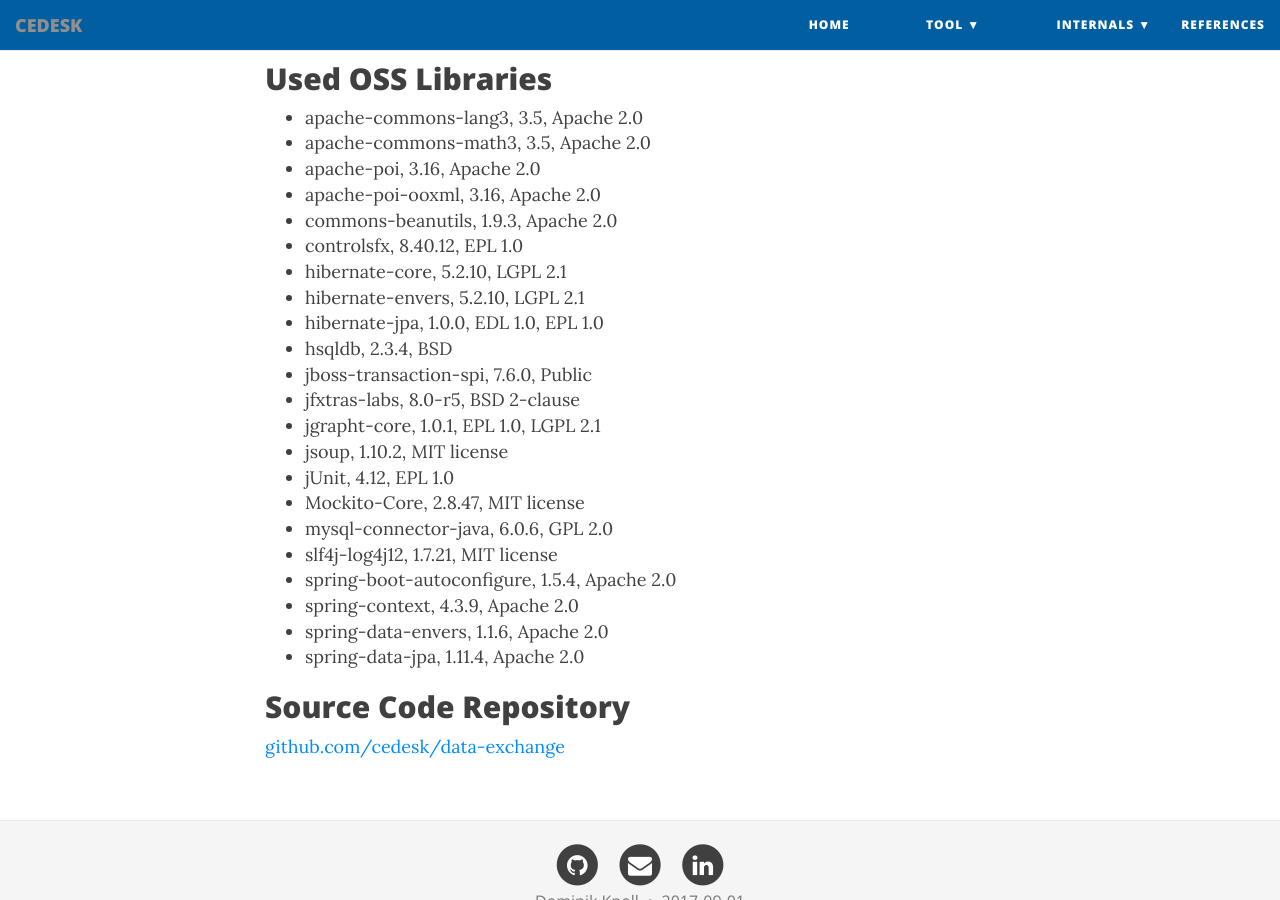
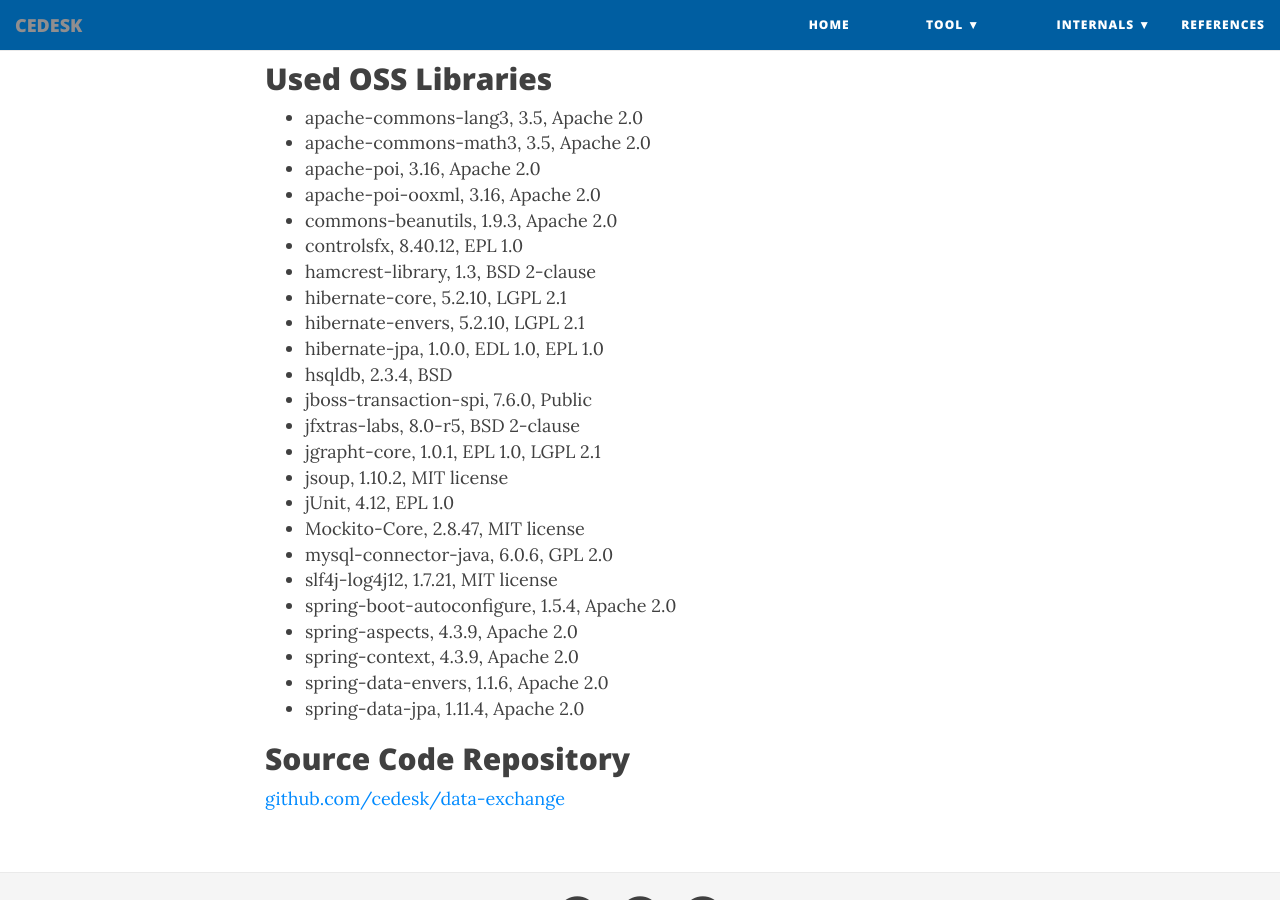
Before and after one commit to cedesk/cedesk.github.io, a Jekyll site: the page built from internals.md, in a window 1280 px wide and 900 px high, scrolled down 466 px. Built offline with Jekyll 4.4.1, drawn with Linux system fonts in a browser that asks for light colours; nearby versions of some CDN libraries.

Commit message:
new libraries description

```diff
--- a/internals.md
+++ b/internals.md
@@ -22,6 +22,7 @@
 * apache-poi-ooxml, 3.16, Apache 2.0
 * commons-beanutils, 1.9.3, Apache 2.0
 * controlsfx, 8.40.12, EPL 1.0
+* hamcrest-library, 1.3, BSD 2-clause
 * hibernate-core, 5.2.10, LGPL 2.1
 * hibernate-envers, 5.2.10, LGPL 2.1
 * hibernate-jpa, 1.0.0, EDL 1.0, EPL 1.0
@@ -35,6 +36,7 @@
 * mysql-connector-java, 6.0.6, GPL 2.0
 * slf4j-log4j12, 1.7.21, MIT license
 * spring-boot-autoconfigure, 1.5.4, Apache 2.0
+* spring-aspects, 4.3.9, Apache 2.0
 * spring-context, 4.3.9, Apache 2.0
 * spring-data-envers, 1.1.6, Apache 2.0
 * spring-data-jpa, 1.11.4, Apache 2.0
```
